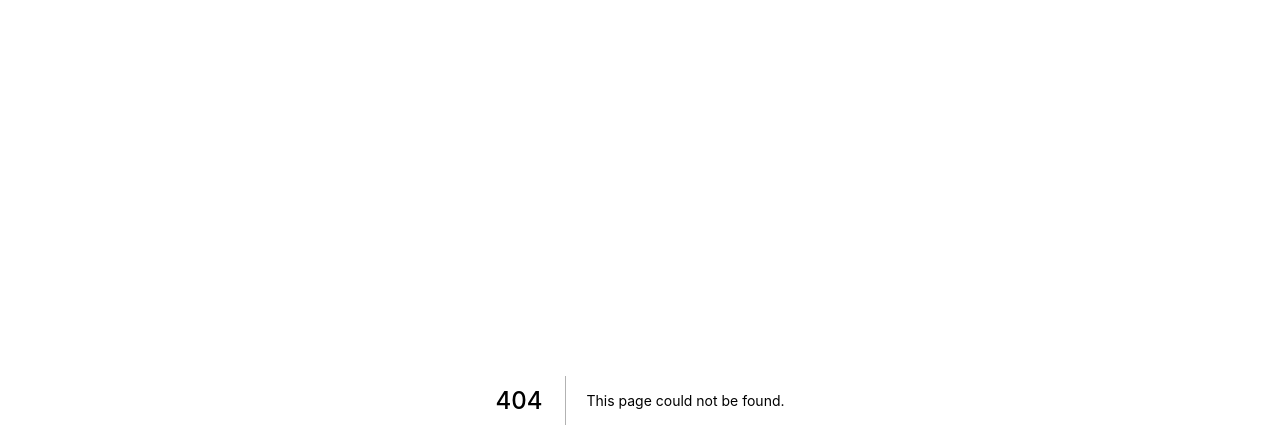
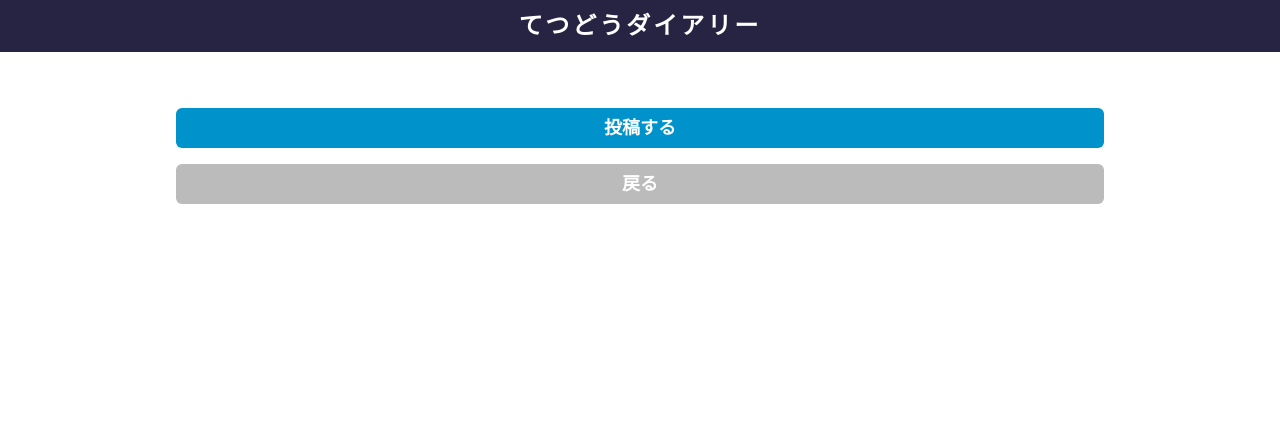
Before and after one commit to yk1979/railway-diary, a Next.js app: page /preview in a window 1280 px wide. Before the commit this address had no page. Shown: the top 448 px of the page. Built offline with nearby package versions, Linux system fonts and the light colour scheme; a web font is replaced by a local one.

Commit message:
投稿プレビュー部分をページ分割

```diff
--- /dev/null
+++ b/src/components/Preview.tsx
@@ -0,0 +1,46 @@
+import { useRouter } from "next/router";
+import React from "react";
+import { useDispatch, useSelector } from "react-redux";
+import styled from "styled-components";
+
+import { toggleEditing } from "../store/diary/actions";
+import { Diary, DiaryState } from "../store/diary/types";
+import Button, { buttonTheme } from "./Button";
+
+const SubmitButton = styled(Button)`
+  margin-top: 24px;
+`;
+
+const BackButton = styled(Button)`
+  margin-top: 16px;
+`;
+
+const Preview = () => {
+  const diary = useSelector<DiaryState, Diary | undefined>(state =>
+    state.diaries.find(d => d.isEditing === true)
+  );
+  const router = useRouter();
+  const dispatch = useDispatch();
+
+  return (
+    <form
+      onSubmit={e => {
+        e.preventDefault();
+        if (diary) {
+          dispatch(toggleEditing(diary.id));
+          router.push("/mypage");
+        }
+      }}
+    >
+      <div>{diary ? diary.text : ""}</div>
+      <SubmitButton text="投稿する" />
+      <BackButton
+        text="戻る"
+        // buttonAction={() => setIsEditing(true)}
+        theme={buttonTheme.back}
+      />
+    </form>
+  );
+};
+
+export default Preview;
--- /dev/null
+++ b/src/pages/preview.tsx
@@ -0,0 +1,14 @@
+import React from "react";
+
+import Layout from "../components/Layout";
+import Preview from "../components/Preview";
+
+const PreviewPage = () => {
+  return (
+    <Layout>
+      <Preview />
+    </Layout>
+  );
+};
+
+export default PreviewPage;
--- a/src/store/diary/actions.ts
+++ b/src/store/diary/actions.ts
@@ -1,4 +1,9 @@
-import { ADD_DIARY, DELETE_DIARY, DiaryActionTypes } from "./types";
+import {
+  ADD_DIARY,
+  DELETE_DIARY,
+  DiaryActionTypes,
+  TOGGLE_EDITING
+} from "./types";
 
 /**
  * action creators
@@ -8,6 +13,11 @@ export const addDiary = (text: string): DiaryActionTypes => ({
   text
 });
 
+export const toggleEditing = (id: number): DiaryActionTypes => ({
+  type: TOGGLE_EDITING,
+  id
+});
+
 export const deleteDiary = (id: number): DiaryActionTypes => ({
   type: DELETE_DIARY,
   id
--- a/src/store/diary/reducers.ts
+++ b/src/store/diary/reducers.ts
@@ -1,6 +1,12 @@
 import { Reducer } from "react";
 
-import { ADD_DIARY, DELETE_DIARY, DiaryActionTypes, DiaryState } from "./types";
+import {
+  ADD_DIARY,
+  DELETE_DIARY,
+  DiaryActionTypes,
+  DiaryState,
+  TOGGLE_EDITING
+} from "./types";
 
 const initialState: DiaryState = { diaries: [] };
 
@@ -18,17 +24,20 @@ const diaryReducer: Reducer<DiaryState, DiaryActionTypes> = (
             // TODO 暫定処理なのであとでどうにかする
             id: new Date().getTime(),
             text: action.text,
-            isEditing: false
+            isEditing: true
           }
         ]
       };
-    case DELETE_DIARY: {
+    case TOGGLE_EDITING: {
       const target = diaries.find(item => item.id === action.id);
       if (!target) return state;
+      target.isEditing = !target.isEditing;
+      return state;
+    }
+    case DELETE_DIARY:
       return {
-        diaries: diaries.splice(diaries.indexOf(target), 1)
+        diaries: diaries.filter(item => item.id !== action.id)
       };
-    }
     default:
       return state;
   }
--- a/src/store/diary/types.ts
+++ b/src/store/diary/types.ts
@@ -15,6 +15,7 @@ export type DiaryState = {
  * action types
  */
 export const ADD_DIARY = "ADD_DIARY";
+export const TOGGLE_EDITING = "TOGGLE_EDITING";
 export const DELETE_DIARY = "DELETE_DIARY";
 
 interface AddDiaryAction {
@@ -22,9 +23,17 @@ interface AddDiaryAction {
   text: string;
 }
 
+interface ToggleEditingAction {
+  type: typeof TOGGLE_EDITING;
+  id: number;
+}
+
 interface DeleteDiaryAction {
   type: typeof DELETE_DIARY;
   id: number;
 }
 
-export type DiaryActionTypes = AddDiaryAction | DeleteDiaryAction;
+export type DiaryActionTypes =
+  | AddDiaryAction
+  | ToggleEditingAction
+  | DeleteDiaryAction;
```
Also changed, not shown: src/components/EditForm.tsx (+17 -39 lines).
